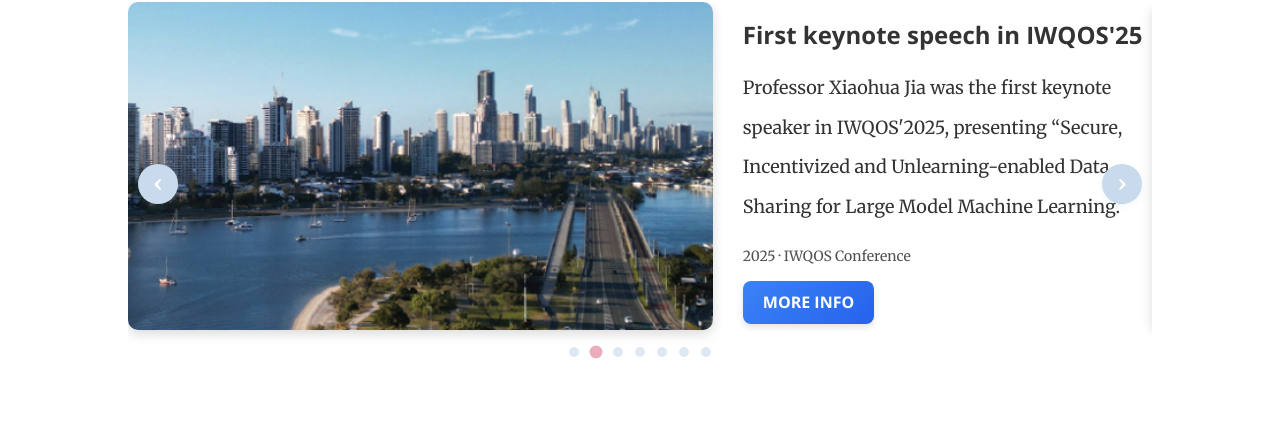
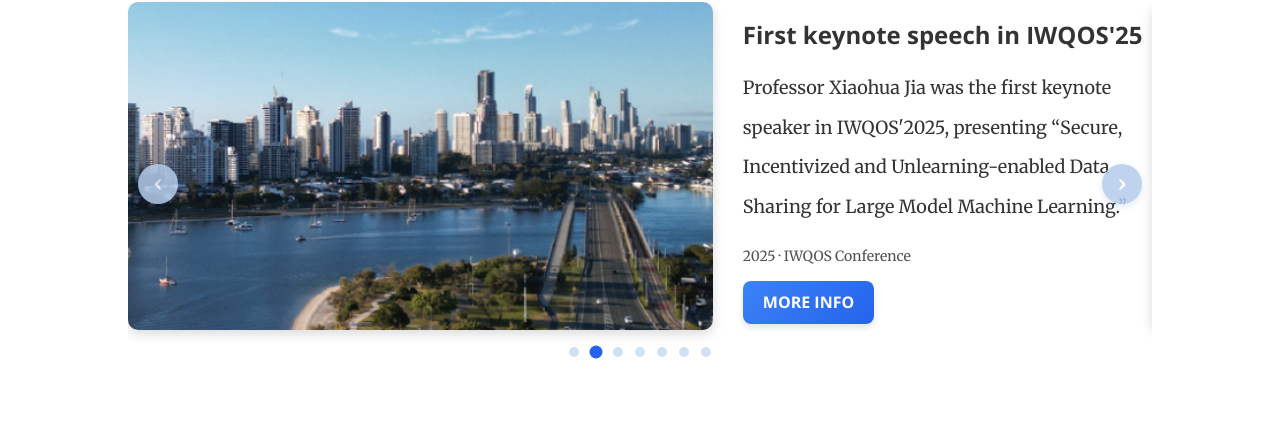
Before and after one commit to cityu-cs-dtc/cityu-cs-dtc.github.io, a Jekyll site: the page built from index.html, in a window 1280 px wide and 900 px high, scrolled down 1802 px. Shown: the part 170-618 px from the top of the window. Built offline with Jekyll 4.4.1, drawn with Linux system fonts in a browser that asks for light colours.

Commit message:
update homepage

```diff
--- a/_includes/news.html
+++ b/_includes/news.html
@@ -81,10 +81,10 @@
 /* 自定义可爱左右箭头 */
 .swiper-button-prev::after,
 .swiper-button-next::after {
-  font-size: 24px;       /* 小一点的箭头 */
+  font-size: 24px;
   font-weight: bold;
-  color: #b7e2dc;           /* 箭头颜色 */
-  content: '';           /* 我们改用背景圆形+伪内容 */
+  color: #dbeafe;        /* 箭头默认色（很淡） */
+  content: '';
 }
 
 /* 给箭头加一个圆圆的背景 */
@@ -92,13 +92,14 @@
 .swiper-button-next {
   width: 40px;
   height: 40px;
-  border-radius: 50%;      /* 圆形 */
-  background: #c9daec;     /* 浅粉色，萌系 */
-  box-shadow: 0 3px 6px rgba(172, 223, 226, 0.15);
+  border-radius: 50%;
+  background: #b4cceb;     /* 默认很浅的淡蓝 */
+  box-shadow: 0 3px 6px rgba(37, 99, 235, 0.15);
   display: flex;
   align-items: center;
   justify-content: center;
-  transition: all 0.3s ease;
+  opacity: 0.85;
+  transition: opacity 0.4s ease, background 0.4s ease, transform 0.3s ease;
 }
 
 /* 左箭头符号 */
@@ -117,41 +118,48 @@
   color: #fff;
 }
 
-/* 悬停时的可爱交互 */
+/* 悬停时交互 */
 .swiper-button-prev:hover,
 .swiper-button-next:hover {
-  background: #ebadbd;   /* 深一点的粉色 */
-  transform: scale(1.1); /* 鼠标经过轻轻放大 */
+  background: #2563eb;   /* 鲜艳的深蓝色 */
+  transform: scale(1.1);
+  opacity: 1;
 }
 
 /* 分页小圆点样式 */
 .swiper-pagination {
-  position: relative !important;  /* 让小圆点在 swiper 容器外面单独占一行 */
-  margin-top: 20px;               /* 与图片保持距离 */
-  text-align: center;             /* 居中 */
-  z-index: 10;                    /* 确保不被图片覆盖 */
+  position: relative !important;
+  margin-top: 20px;
+  text-align: center;
+  z-index: 10;
 }
 
 /* 单个小圆点 */
 .swiper-pagination-bullet {
   width: 10px;
   height: 10px;
-  background: #c9daec;            /* 默认颜色（和箭头风格一致） */
+  background: #b4cceb;    /* 默认很浅的淡蓝 */
   opacity: 0.6;
-  margin: 0 6px !important;       /* 圆点间距 */
-  transition: all 0.3s ease;
+  margin: 0 6px !important;
   border-radius: 50%;
+  transition: opacity 0.4s ease, background 0.4s ease, transform 0.3s ease;
+}
+
+/* 悬停时：变成更明显的颜色 */
+.swiper-pagination-bullet:hover {
+  opacity: 0.85;
+  background: #2563eb;    /* 鲜艳蓝 */
 }
 
 /* 激活状态的小圆点 */
 .swiper-pagination-bullet-active {
-  background: #ebadbd;            /* 激活时用你箭头的粉色 */
+  background: #2563eb;    /* 激活时鲜艳蓝 */
   opacity: 1;
-  transform: scale(1.3);          /* 稍微放大一点，显得可爱 */
+  transform: scale(1.3);
 }
+</style>
 
 
-</style>
 
 <script>
   document.addEventListener("DOMContentLoaded", () => {
```
